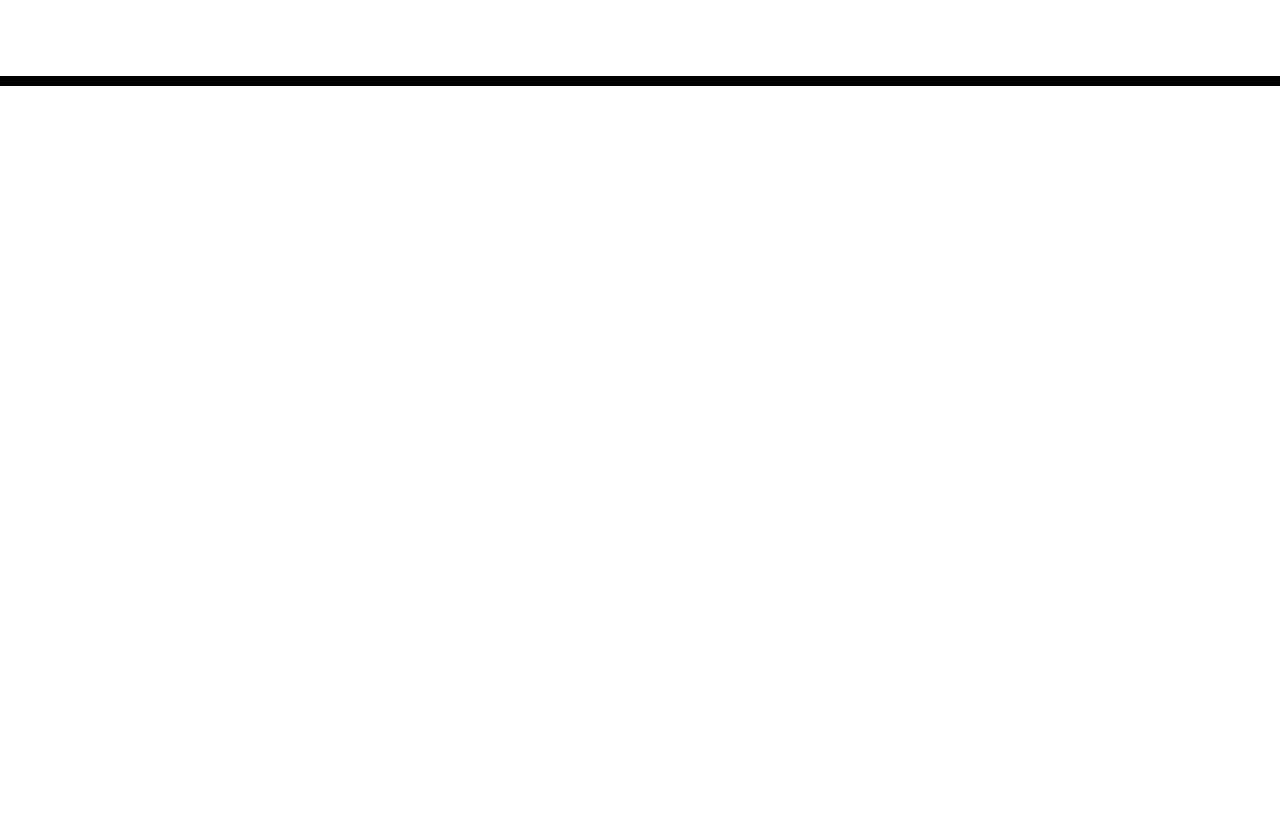
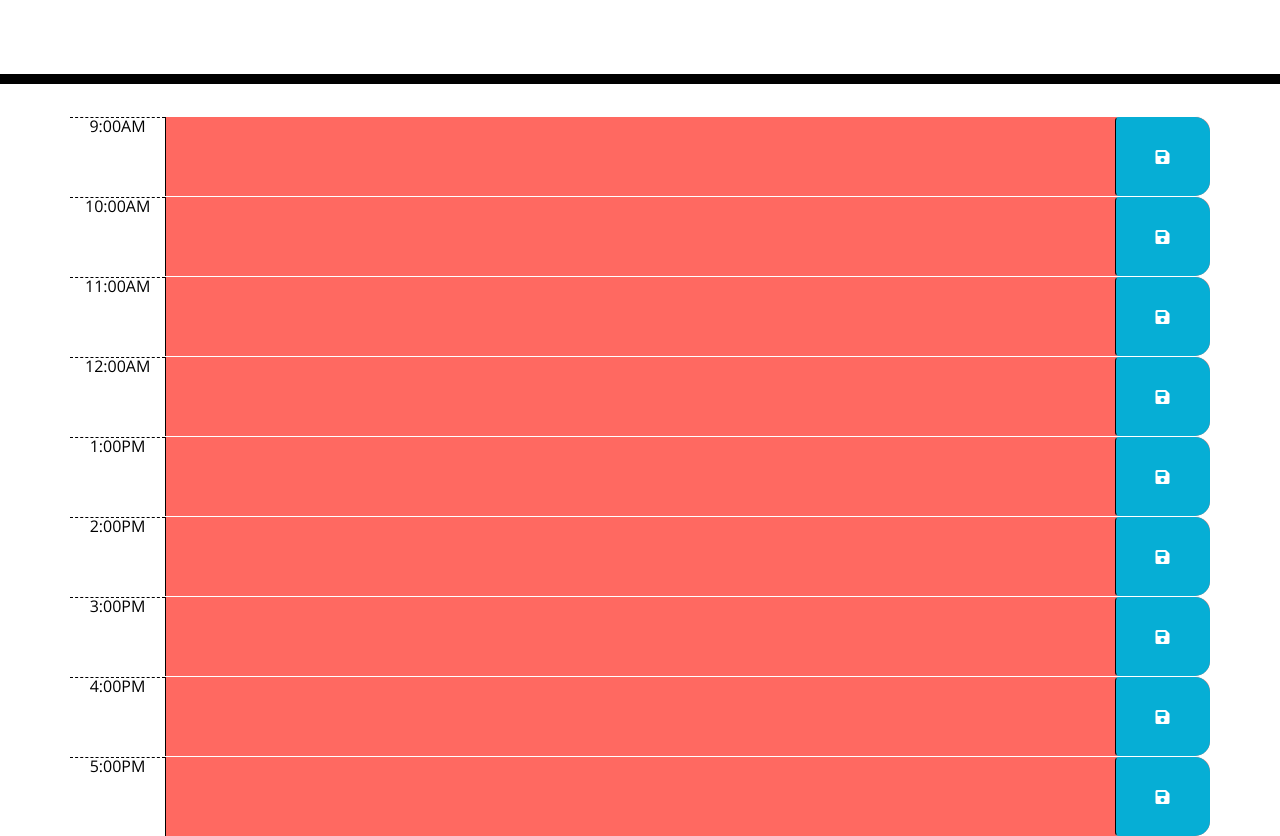
Before and after one commit to kylelarsenlarsen/ROBUST-Scheduler, a plain HTML site: page index.html in a window 1280 px wide. Shown: the part 182-1018 px from the top of the page. Before the commit the page ends 800 px from the top, so only its background shows below. Drawn offline with nearby package versions, Linux system fonts and the light colour scheme.

Commit message:
dear god, let me sleep.

```diff
--- a/assets/logic.js
+++ b/assets/logic.js
@@ -0,0 +1,46 @@
+// Updates current day.
+currentDay = moment();
+$("#currentDay").text(currentDay.format("[Today is] dddd, MMMM Do"));
+
+$(document).ready(function () {
+    $('.saveBtn').on('click', function () {
+        let note = $(this).siblings('.text-area').val();
+        let time = $(this).parent().attr('id');
+        localStorage.setItem(time, note);
+    });
+
+    // Checks current time and parses past, present, and future attributes accordingly.
+    function validateTime() {
+        let currentTime = moment().format('k');
+        $('.time-section').each(function () {
+            let time = parseInt($(this).attr('id').split('-')[1]);
+            if(time < currentTime) {
+                $(this).addClass('past');
+            } else if (time > currentTime) {
+                    $(this).addClass('future');
+            } else {
+                $(this).addClass('present');
+            }
+        });
+    }
+    validateTime();
+
+    // Iterates through local storage, finds key value is stored under.
+    function fetchLocalStorage() {
+        for (let i = 0; i < localStorage.length; i++) {
+            let savedKey = localStorage.key(i);
+            let savedValue = localStorage.getItem(savedKey);
+            $('.time-section').each(function () {
+                let time = $(this).attr('id');
+                if (time == savedKey) {
+                    $(this).find(".text-area").val(savedValue);
+                    return false;
+                } else {
+                    return;
+                }
+            }
+
+        )};
+    }
+    fetchLocalStorage();
+});
--- a/assets/style.css
+++ b/assets/style.css
@@ -21,11 +21,11 @@ textarea {
   border-bottom: 10px solid black;
 }
 
-.description {
+.text-area {
   white-space: pre-wrap;
 }
 
-.time-block {
+.time-section {
   text-align: center;
   border-radius: 15px;
 }
@@ -69,3 +69,7 @@ textarea {
   font-size: 20px;
   transition: all 0.3s ease-in-out;
 }
+
+.notification {
+  display: none;
+}
--- a/index.html
+++ b/index.html
@@ -24,12 +24,60 @@
 
   <body>
     <header class="jumbotron">
-      <h1 class="display-3">Work Day Scheduler</h1>
+      <h1 class="display-5">Work Day Scheduler</h1>
       <p class="lead">A simple calendar app for scheduling your work day</p>
       <p id="currentDay" class="lead"></p>
+      <p id="currentHour" class="lead"></p>
     </header>
+
+    <section id="notify" class="notification">Scheduled Appointment!</section>
+
     <div class="container">
-      <!-- Timeblocks go here -->
+      <div id="9-am" class="row time-section">
+        <div class="col-md-1 hour">9:00AM</div>
+        <textarea class="col-md-10 text-area"></textarea>
+        <button class="col-md-1 saveBtn btn"><i class="fa fa-save"></i></button>
+      </div>
+      <div id="10-am" class="row time-section">
+        <div class="col-md-1 hour">10:00AM</div>
+        <textarea class="col-md-10 text-area"></textarea>
+        <button class="col-md-1 saveBtn btn"><i class="fa fa-save"></i></button>
+      </div>
+      <div id="11-am" class="row time-section">
+        <div class="col-md-1 hour">11:00AM</div>
+        <textarea class="col-md-10 text-area"></textarea>
+        <button class="col-md-1 saveBtn btn"><i class="fa fa-save"></i></button>
+      </div>
+      <div id="12-am" class="row time-section">
+        <div class="col-md-1 hour">12:00AM</div>
+        <textarea class="col-md-10 text-area"></textarea>
+        <button class="col-md-1 saveBtn btn"><i class="fa fa-save"></i></button>
+      </div>
+      <div id="1-pm" class="row time-section">
+        <div class="col-md-1 hour">1:00PM</div>
+        <textarea class="col-md-10 text-area"></textarea>
+        <button class="col-md-1 saveBtn btn"><i class="fa fa-save"></i></button>
+      </div>
+      <div id="2-pm" class="row time-section">
+        <div class="col-md-1 hour">2:00PM</div>
+        <textarea class="col-md-10 text-area"></textarea>
+        <button class="col-md-1 saveBtn btn"><i class="fa fa-save"></i></button>
+      </div>
+      <div id="3-pm" class="row time-section">
+        <div class="col-md-1 hour">3:00PM</div>
+        <textarea class="col-md-10 text-area"></textarea>
+        <button class="col-md-1 saveBtn btn"><i class="fa fa-save"></i></button>
+      </div>
+      <div id="4-pm" class="row time-section">
+        <div class="col-md-1 hour">4:00PM</div>
+        <textarea class="col-md-10 text-area"></textarea>
+        <button class="col-md-1 saveBtn btn"><i class="fa fa-save"></i></button>
+      </div>
+      <div id="5-pm" class="row time-section">
+        <div class="col-md-1 hour">5:00PM</div>
+        <textarea class="col-md-10 text-area"></textarea>
+        <button class="col-md-1 saveBtn btn"><i class="fa fa-save"></i></button>
+      </div>
     </div>
 
     <script src="https://cdnjs.cloudflare.com/ajax/libs/jquery/3.2.1/jquery.min.js"></script>
```
Also changed, not shown: assets/images/scheduler.PNG (added), 1 other file.
